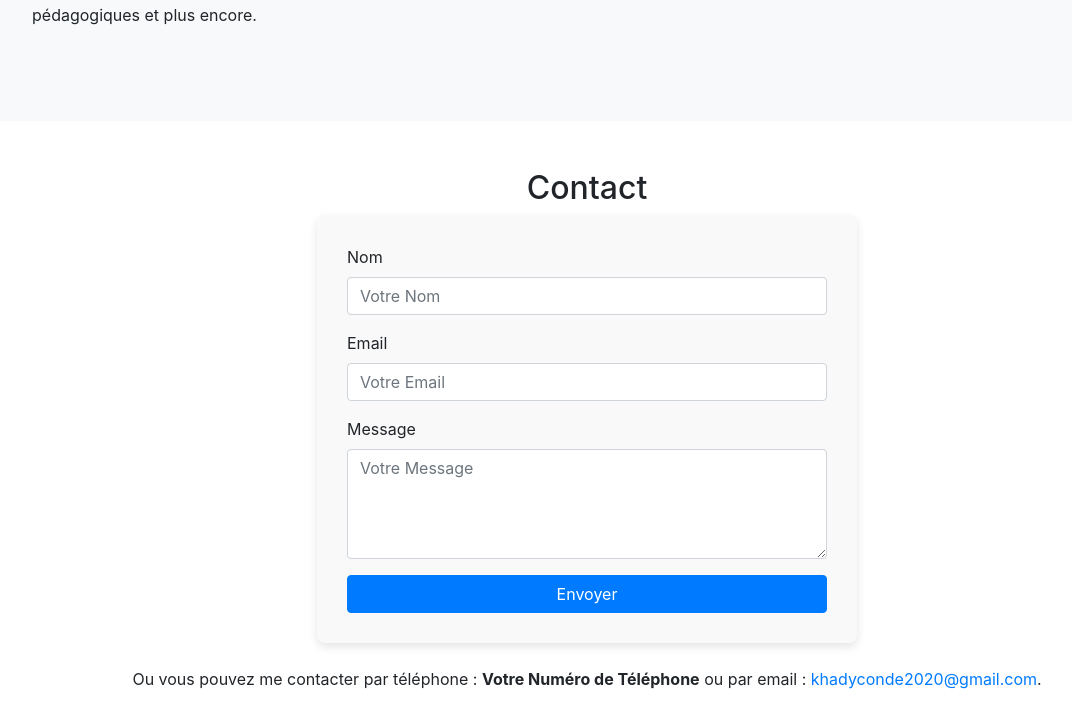
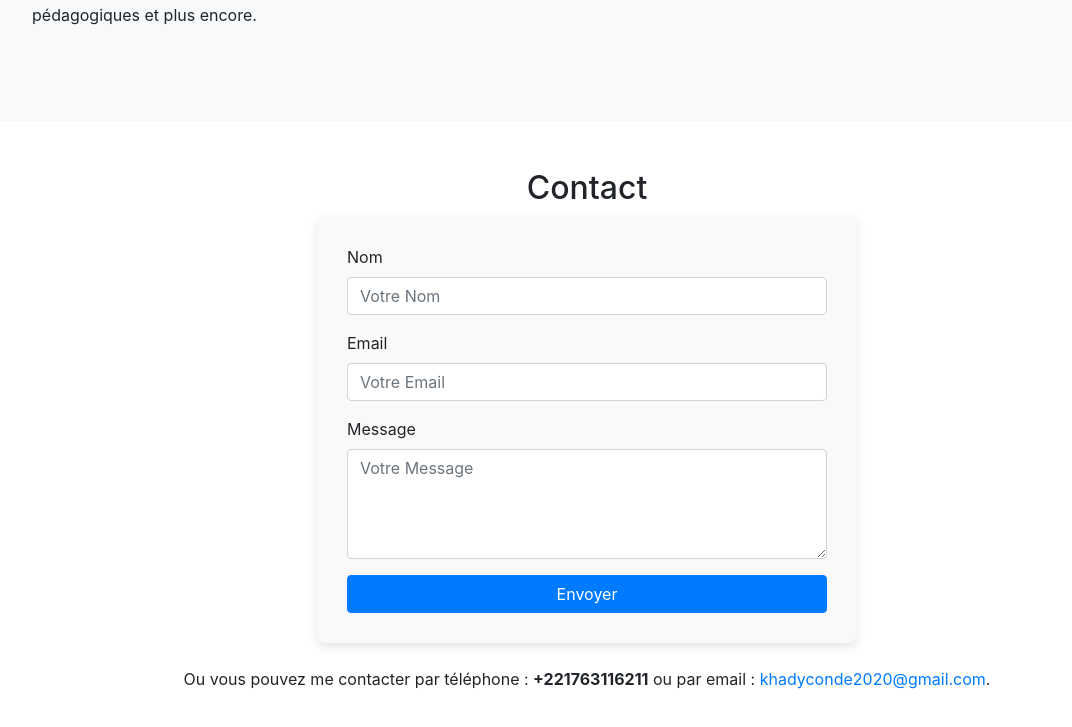
Before and after one commit to khadyfaye/khadyfaye.github.io, a plain HTML site: page index.html in a window 1280 px wide. Shown: the part 1869-2596 px from the top of the page, without its empty margins (53-1125 px from the left). Drawn offline with nearby package versions, Linux system fonts and the light colour scheme.

Commit message:
index.html

```diff
--- a/index.html
+++ b/index.html
@@ -214,7 +214,7 @@
                     </form>
                 </div>
             </div>
-            <p class="text-center mt-4">Ou vous pouvez me contacter par téléphone : <strong>Votre Numéro de Téléphone</strong> ou par email : <a href="mailto:khadyconde2020@gmail.com">khadyconde2020@gmail.com</a>.</p>
+            <p class="text-center mt-4">Ou vous pouvez me contacter par téléphone : <strong>+221763116211</strong> ou par email : <a href="mailto:khadyconde2020@gmail.com">khadyconde2020@gmail.com</a>.</p>
         </div>
     </section>
 
```
